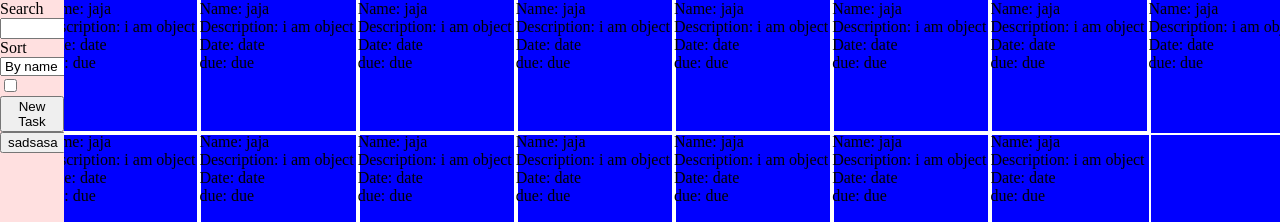
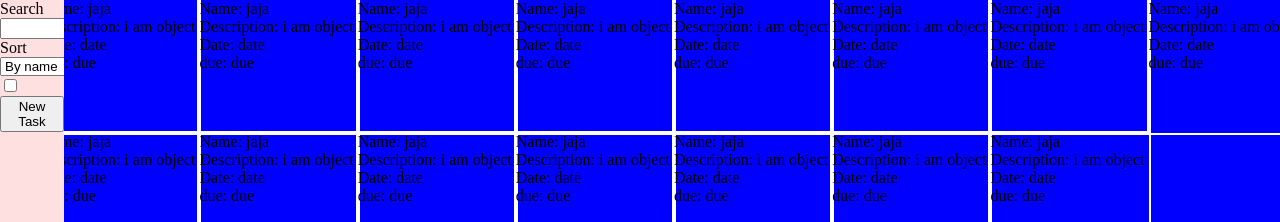
Before and after one commit to JuanPedroCasanas/to-do-list, a plain HTML site: page index.html in a window 1280 px wide. Shown: the top 222 px of the page. Drawn offline with Linux system fonts and the light colour scheme.

Commit message:
-Added a check for the due date to not be smaller than the date -Fixed some minor bugs with the editTask function regarding the date -Date is now a non writable property -changed position of the navbar -removed useless button
All functionality is finished, only styling left to do

```diff
--- a/index.html
+++ b/index.html
@@ -23,7 +23,6 @@
       <input type="checkbox" id="sortingCheckbox"></input>
     </div>
     <button id="newTaskBtn">New Task</button>
-    <button>sadsasa</button>
   </div>
   <div id="content">
 
```
